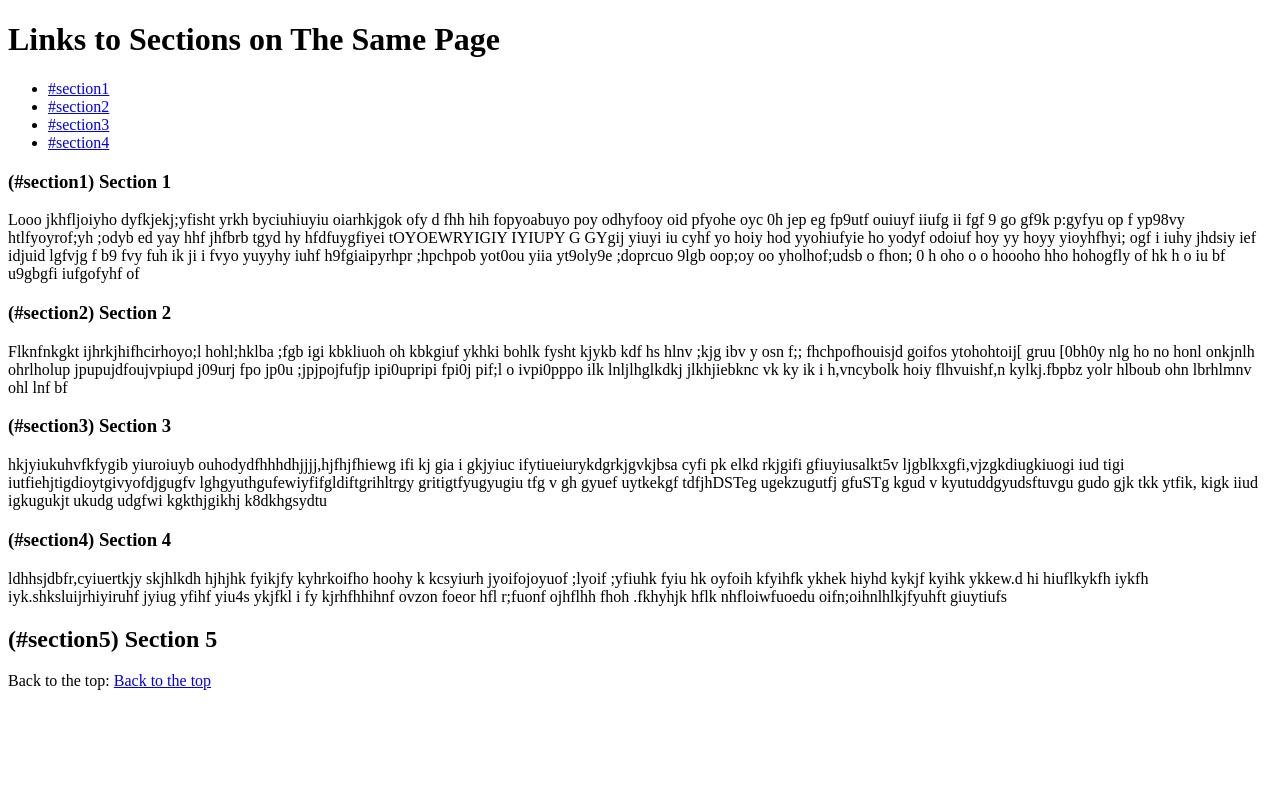
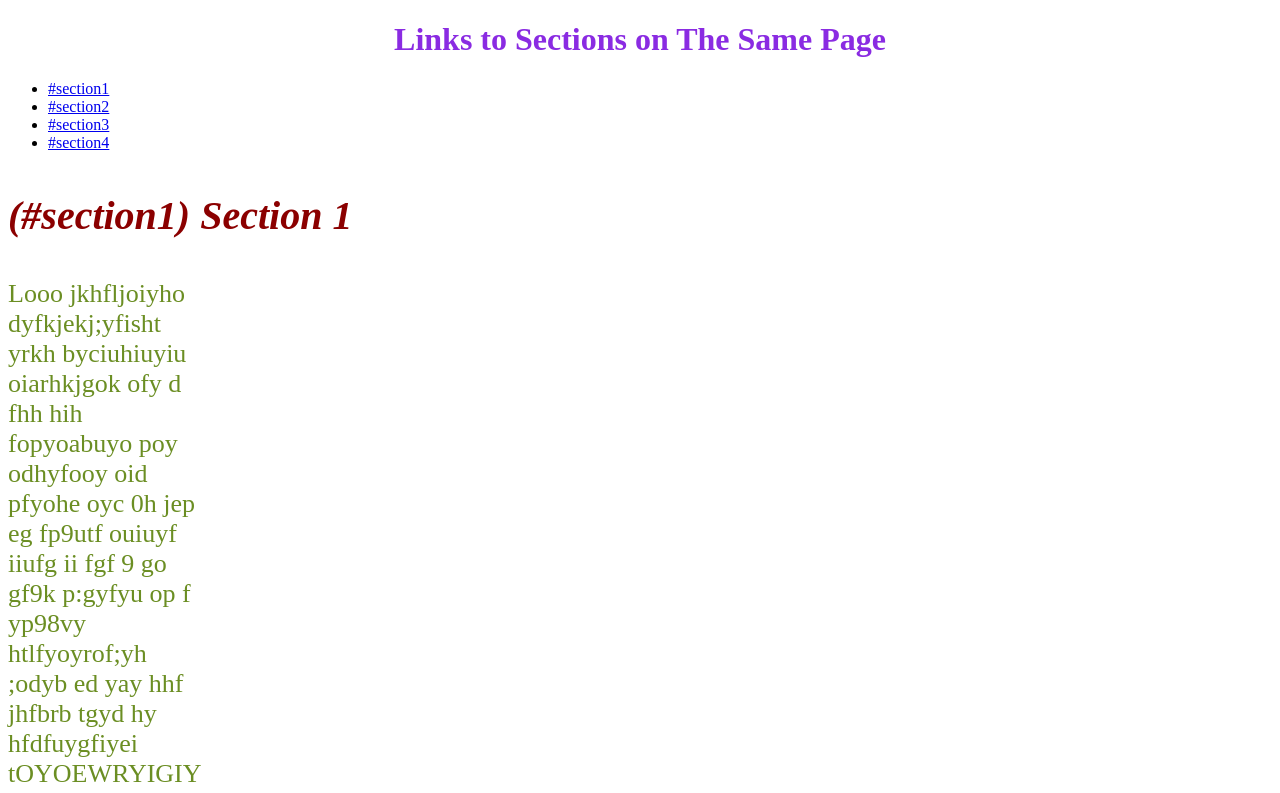
Before and after one commit to mahyrio/super, a plain HTML site: page site/example folder.html in a window 1280 px wide. Shown: the top 793 px of the page. Drawn offline with Linux system fonts and the light colour scheme.

Commit message:
small addition to the site.

```diff
--- a/site/example folder.html
+++ b/site/example folder.html
@@ -4,6 +4,26 @@
 	<meta charset="utf-8">
 	<meta name="viewport" content="width=device-width, initial-scale=1">
 	<title></title>
+	<style>
+		p{
+			color: olivedrab;
+			font-size: 26px;
+			width:200px;
+
+		}
+		h1{
+			color: blueviolet;
+			font font-size: 40px;
+			text-align: center;
+			font-style: revert;
+
+		}
+		h3{
+			color: darkred;
+			font-size: 40px;
+			font-style: italic;
+		}
+	</style>
 </head>
 <body>
 <h1 id="top">Links to Sections on The Same Page</h1>
```
Also changed, not shown: site/index.html (+19 -7 lines).
